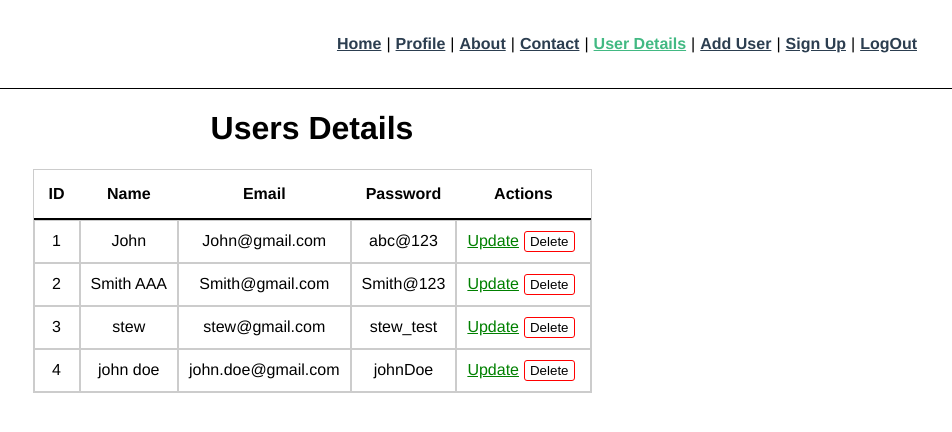
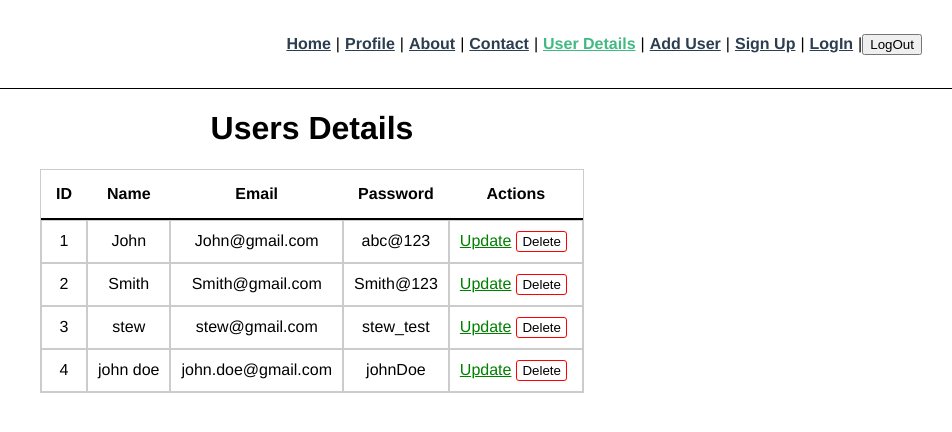
Before and after one commit to hareeshcs33/my-vue3-project, a Vue app: page /user-details in a window 1280 px wide. Shown: the top 432 px of the page, without its empty margins (328-1280 px from the left). Built offline with nearby package versions, Linux system fonts and the light colour scheme; data requests are answered from the project's data file.

Commit message:
try catch added

```diff
--- a/db.json
+++ b/db.json
@@ -24,7 +24,7 @@
       "id": 1
     },
     {
-      "name": "Smith AAA",
+      "name": "Smith",
       "email": "Smith@gmail.com",
       "password": "Smith@123",
       "id": 2
--- a/src/App.vue
+++ b/src/App.vue
@@ -7,25 +7,31 @@
       <router-link to="/user-details">User Details</router-link> |
       <router-link to="/add-user">Add User</router-link> |
       <router-link to="/signup">Sign Up</router-link> |
-    <a @click="logout" href="#">LogOut</a>
+      <router-link to="/login">LogIn</router-link> |
+      <button type="button" @click="logout">LogOut</button>
   </nav>
   <!-- <div>
-    <router-link to="/profile/hareesh">Hareesh Profile</router-link> |
-    <router-link to="/profile/nivas">Nivas Profile</router-link>
+    <router-link to="/profile/john">John Profile</router-link> |
+    <router-link to="/profile/smith">Smith Profile</router-link>
   </div> -->
   <router-view />
 </template>
 <script>
 export default {
-  name: 'App',
+  name: "App",
+  data(){
+    return {
+      isLogin: false
+    }
+  },
   methods: {
     logout() {
+      this.$router.push({ name: "LogIn" });
       localStorage.clear();
-      this.$router.push({name:'LogIn'})
-      console.log('logout')
-    }
-  }
-}
+      console.log("logout");
+    },
+  },
+};
 </script>
 
 <style lang="scss">
--- a/src/components/AddUser.vue
+++ b/src/components/AddUser.vue
@@ -25,11 +25,16 @@ export default {
     },
     methods: {
         async addUser(){
-            const result = await axios.post('http://localhost:3000/users',this.userDetail)
-            if(result.status===201){
-                this.$router.push({name:'UserDetails'})
+            try {
+                const result = await axios.post('http://localhost:3000/users',this.userDetail)
+                if(result.status===201){
+                    this.$router.push({name:'UserDetails'})
+                }
+                console.log('result',result)
+            } catch(e){
+                console.error(e);
             }
-            console.log('result',result)
+
         }
     }
 }
--- a/src/components/UserDetails.vue
+++ b/src/components/UserDetails.vue
@@ -44,6 +44,7 @@ export default {
             }
         },
         async loadUserData(){
+            try {
                 // let result = await axios.get("https://jsonplaceholder.typicode.com/users");
                 this.userDetailsStatus = true;
                 let result = await axios.get("http://localhost:3000/users");
@@ -52,7 +53,11 @@ export default {
                     this.userDetails = result.data;
                     localStorage.setItem('user-info',JSON.stringify(result.data))
                 }
-            console.log(result)
+                console.log(result);
+            } catch(e){
+                console.error(e);
+            }
+
         }
     },
     async mounted(){
--- a/src/styles/common.css
+++ b/src/styles/common.css
@@ -1,3 +1,6 @@
+button {
+  cursor: pointer;
+}
 
 table {
     border-spacing: 0;
```
Lines whose indentation alone changed are shown as unchanged.
